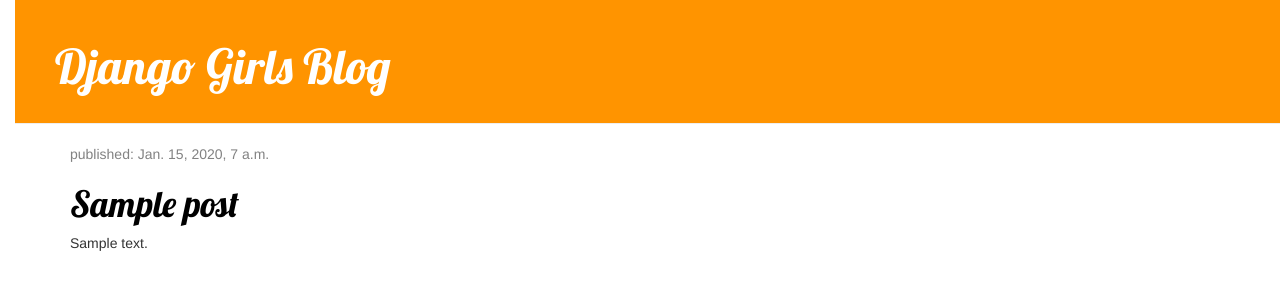
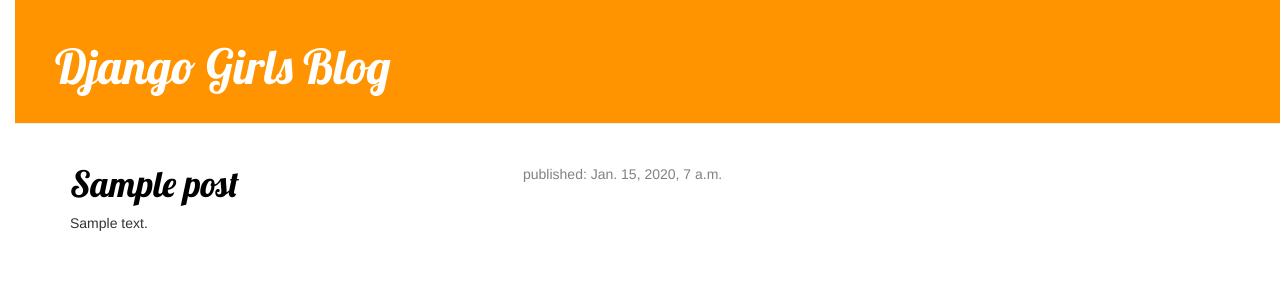
Before and after one commit to SouzRod/Primeiro-blog-em-Python-Django, a Django app: template blog/templates/blog/post_list.html in a window 1280 px wide. Shown: the top 300 px of the page. Run offline with Django 3.2, Linux system fonts and the light colour scheme; the template is opened without the code that fills it: values that come from a table or form of the project are taken from there, others are empty; tables that the repository leaves empty hold one stand-in row (values such as "Sample post"); some libraries are stand-ins or nearby versions.

Commit message:
Codifiquei a posição da data dos post pelo css

```diff
--- a/blog/static/css/blog.css
+++ b/blog/static/css/blog.css
@@ -1,6 +1,7 @@
 h1 a {
     font-family: 'Lobster';
     color: #FCA205;
+    width: 30%;
 }
 
 body {
@@ -29,6 +30,9 @@
 
 .date {
     color: #828282;
+    width: 35%;
+    position: absolute;
+    right: 5%;
 }
 
 .save {
@@ -53,3 +57,7 @@
 .post h1 a, .post h1 a:visited {
     color: #000000;
 }
+
+.cont{
+    height:-50%;
+}
--- a/blog/templates/blog/post_list.html
+++ b/blog/templates/blog/post_list.html
@@ -2,10 +2,14 @@
 {% block content %}
     {% for post in posts %}
         <div class="post">
-            <div class="date">
-                <p>published: {{ post.published_date }}</p>
+            <div class="cont">
+                <div class="date">
+                    <p>published: {{ post.published_date }}</p>
+                </div>
+                <div class="divh1">
+                    <h1><a href="{% url 'post_detail' pk=post.pk %}">{{ post.title }}</a></h1>
+                </div>
             </div>
-            <h1><a href="{% url 'post_detail' pk=post.pk %}">{{ post.title }}</a></h1>
             <p>{{ post.text|linebreaksbr }}</p>
         </div>
     {% endfor %}
```
